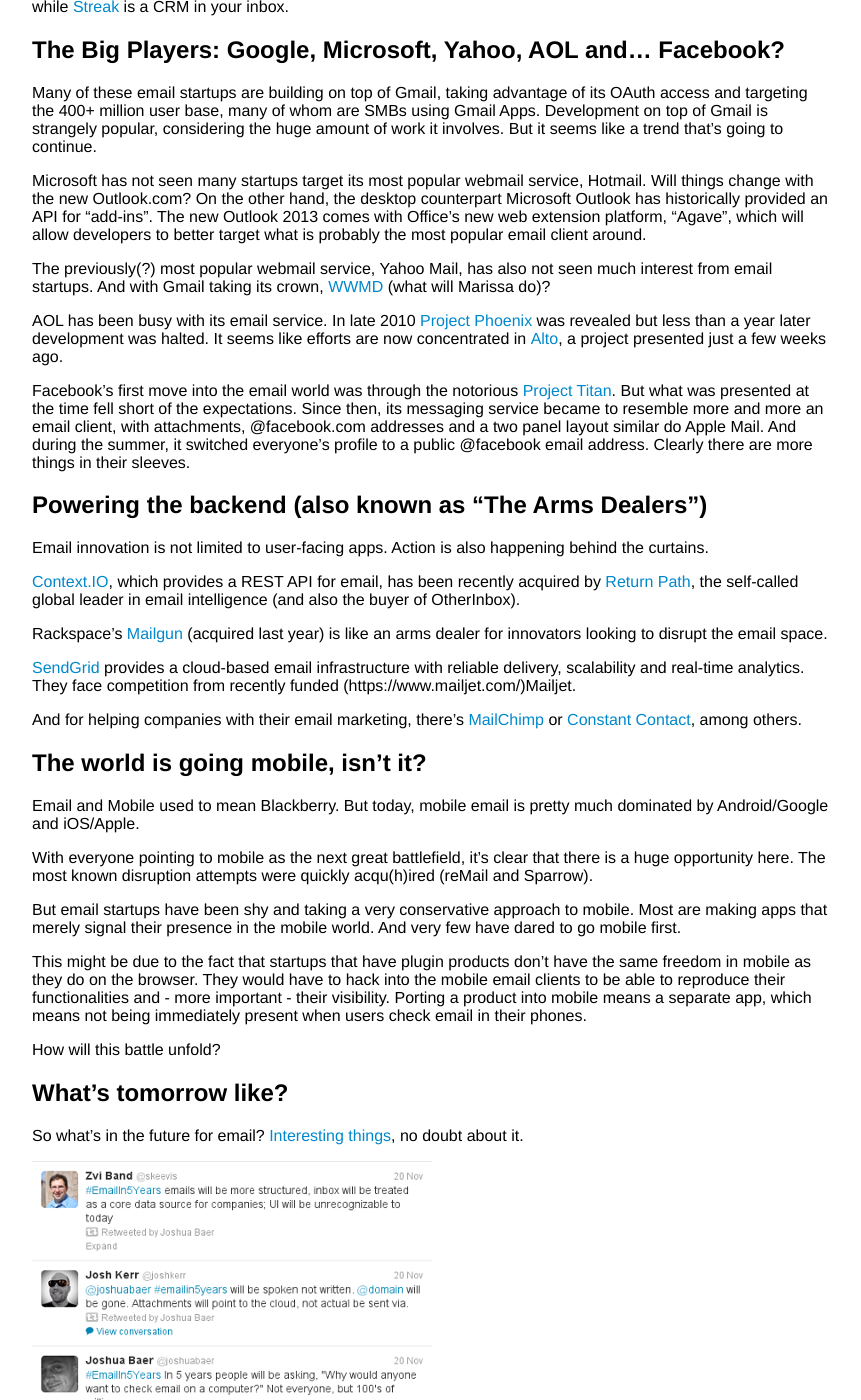
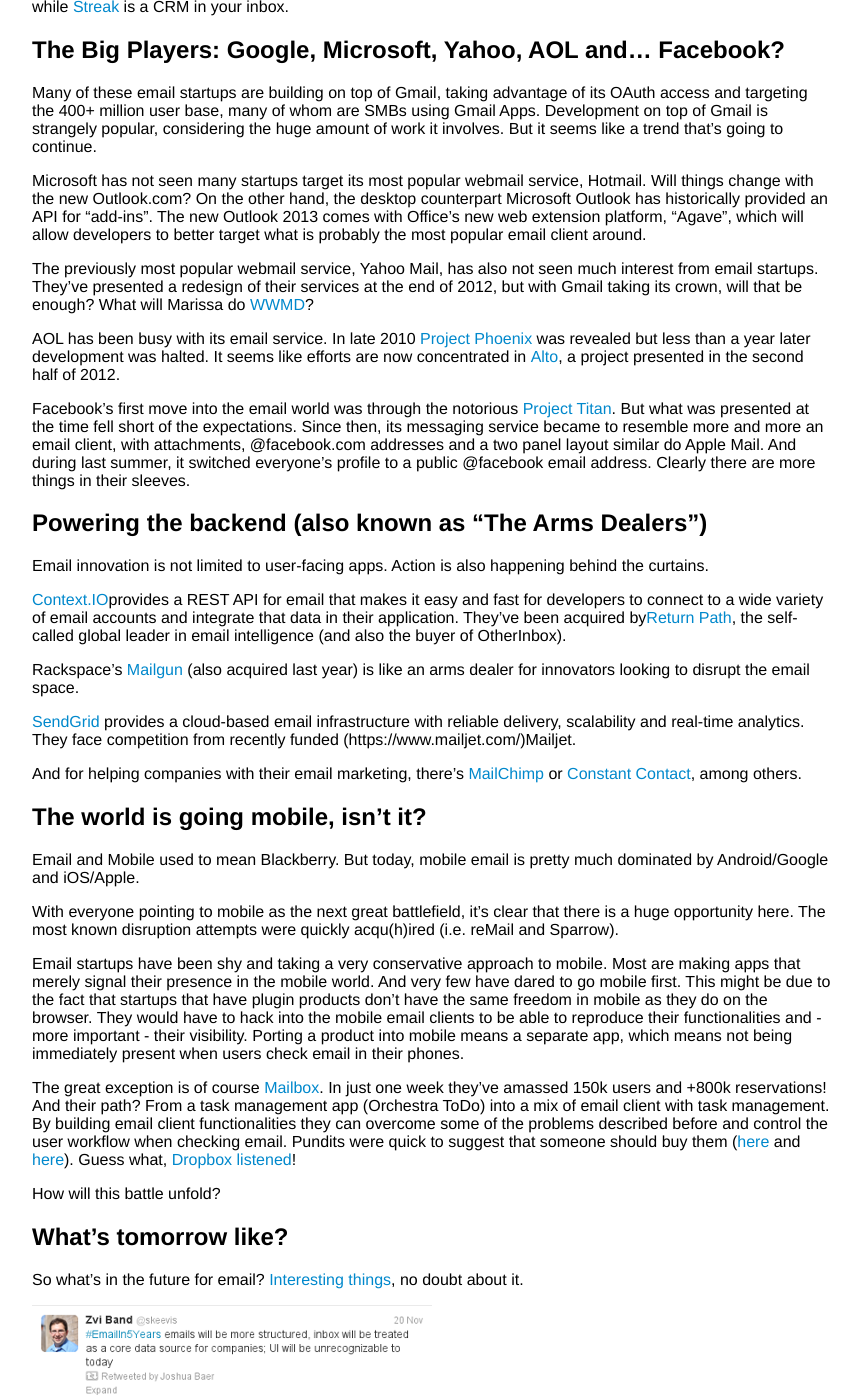
Before and after one commit to ttasterisco/ttasterisco.github.com, a Jekyll site: the page built from _posts/2012-11-17-the-current-state-of-the-email-ecosystem.md, in a window 1280 px wide and 1400 px high, scrolled down 2076 px. Shown: the whole window, without its empty margins (208-1069 px from the left). Built offline with Jekyll 4.4.1, drawn with Linux system fonts in a browser that asks for light colours; some of the changed text lies outside the part shown.

Commit message:
updated with mailbox acquisition

```diff
--- a/_posts/2012-11-17-the-current-state-of-the-email-ecosystem.md
+++ b/_posts/2012-11-17-the-current-state-of-the-email-ecosystem.md
@@ -7,13 +7,13 @@
 ================
 
 
-## ["Email, to me, is the most important app I use"](https://www.youtube.com/watch?feature=player_detailpage&amp;v=3LEXae1j6EY#t=1873s "Email, to me, is the most important app I use")
+## ["email, to me, is the most important app I use"](https://www.youtube.com/watch?feature=player_detailpage&amp;v=3LEXae1j6EY#t=1873s "email, to me, is the most important app I use")
 
 <iframe width="640" height="385" src="http://www.youtube.com/embed/3LEXae1j6EY?rel=0" frameborder="0"> </iframe>
-Someone said this in 1997, but it could’ve well been in 2012. Email has become a central element in our digital lives. Despite all the reports of email’s demise, we’ll see how startups and old dogs are reinventing this field.
+Someone said this in 1997, but it could’ve well been in 2013. Email has become a central element in our digital lives. Despite all the reports of email’s demise, we’ll see how startups and old dogs are pushing the envelope.
 
 ## It’s getting hot in here
-Email startups became cool around 2007, when [Xobni](https://www.xobni.com/) kicked off a mini-revolution. Its Outlook extension quickly garnered a large user base which attracted Microsoft’s attention and even a rejected acquisition offer.
+Email startups became cool around 2007, when [Xobni](https://www.xobni.com/) kicked off a mini-revolution. Its Outlook extension quickly garnered a large user base which attracted Bill Gates and Microsoft’s attention and a rumored (rejected) acquisition offer.
 Since then, several email startups have popped up and got the tech world’s headlines with their products and/or acquisitions. Yahoo bought [xoopit](http://www.crunchbase.com/company/xoopit) (a social networking service based around email) in 2009, [reMail](http://www.remail.com/) (email search for iPhone) got picked up by Google in early 2010 while [Rapportive](http://rapportive.com/) (rich contact profiles inside Gmail) was acquired by Linkedin just this year. And just recently, [PowerInbox](http://powerinbox.com/) and [ActivePath](http://www.activepath.com/) decided to join forces to enrich your email content.
 
 And you know things are heating when you start having conferences. [Inbox Love](http://inboxlove.com/) had its 2nd edition last year featuring a big number of startups side by side with the established players.
@@ -35,7 +35,7 @@
 Ufff! And it’s not just startups! Concepts like [Persona](http://personamail.info/) or [Reinventing Email](http://www.reinventingemail.com/) are being thrown around and getting a lot of attention (just look at the number of comments in HN).
 
 ### new EmailClient()
-Creating something totally new is not only more ambitious but also more risky. The most notorious ones have been shut down. [Sparrow](http://www.sparrowmailapp.com/) was acquired by Google. [Fluent](http://fluent.io/) mysteriously closed during the Summer. And even [Thunderbird](http://techcrunch.com/2012/07/06/so-thats-it-for-thunderbird/) is getting <i>downsized</i> by Mozilla.
+Creating something totally new is not only more ambitious but also more risky. The most notorious ones have been shut down. [Sparrow](http://www.sparrowmailapp.com/) was acquired by Google. [Fluent](http://fluent.io/) mysteriously closed during the Summer. And even [Thunderbird](http://techcrunch.com/2012/07/06/so-thats-it-for-thunderbird/) is getting *downsized* by Mozilla.
 
 But that doesn’t mean others are not going to keep fighting. [Postbox](http://www.postbox-inc.com/)’s desktop app for Gmail/Mac OS X has received rave reviews. [Riparian Data](http://ripariandata.com/)’s work with big data appears to be very promising. And [Mail Pilot](http://www.mailpilot.co/) had a successful kickstarter project with its mission to reimagine email.
 
@@ -62,18 +62,18 @@
 
 Microsoft has not seen many startups target its most popular webmail service, Hotmail. Will things change with the new Outlook.com? On the other hand, the desktop counterpart Microsoft Outlook has historically provided an API for “add-ins”. The new Outlook 2013 comes with Office’s new web extension platform, “Agave”, which will allow developers to better target what is probably the most popular email client around.
 
-The previously(?) most popular webmail service, Yahoo Mail, has also not seen much interest from email startups. And with Gmail taking its crown, [WWMD](http://online.wsj.com/article/SB10000872396390443517104577575420060344832.html?mod=WSJ_Tech_LEADTop) (what will Marissa do)?
+The previously most popular webmail service, Yahoo Mail, has also not seen much interest from email startups. They’ve presented a redesign of their services at the end of 2012, but with Gmail taking its crown, will that be enough? What will Marissa do [WWMD](http://online.wsj.com/article/SB10000872396390443517104577575420060344832.html?mod=WSJ_Tech_LEADTop)?
 
-AOL has been busy with its email service. In late 2010 [Project Phoenix](http://phoenix.aol.com/) was revealed but less than a year later development was halted. It seems like efforts are now concentrated in [Alto](http://www.altomail.com/), a project presented just a few weeks ago.
+AOL has been busy with its email service. In late 2010 [Project Phoenix](http://phoenix.aol.com/) was revealed but less than a year later development was halted. It seems like efforts are now concentrated in [Alto](http://www.altomail.com/), a project presented in the second half of 2012.
 
-Facebook’s first move into the email world was through the notorious [Project Titan](http://techcrunch.com/2010/02/05/facebooks-project-titan-a-full-featured-webmail-product/). But what was presented at the time fell short of the expectations. Since then, its messaging service became to resemble more and more an email client, with attachments, @facebook.com addresses and a two panel layout similar do Apple Mail. And during the summer, it switched everyone’s profile to a public @facebook email address. Clearly there are more things in their sleeves.
+Facebook’s first move into the email world was through the notorious [Project Titan](http://techcrunch.com/2010/02/05/facebooks-project-titan-a-full-featured-webmail-product/). But what was presented at the time fell short of the expectations. Since then, its messaging service became to resemble more and more an email client, with attachments, @facebook.com addresses and a two panel layout similar do Apple Mail. And during last summer, it switched everyone’s profile to a public @facebook email address. Clearly there are more things in their sleeves.
 
 ## Powering the backend (also known as “The Arms Dealers”)
 Email innovation is not limited to user-facing apps. Action is also happening behind the curtains.
 
-[Context.IO](http://context.io/), which provides a REST API for email, has been recently acquired by [Return Path](http://www.returnpath.com/), the self-called global leader in email intelligence (and also the buyer of OtherInbox).
+[Context.IO](http://context.io/)provides a REST API for email that makes it easy and fast for developers to connect to a wide variety of email accounts and integrate that data in their application. They've been acquired by[Return Path](http://www.returnpath.com/), the self-called global leader in email intelligence (and also the buyer of OtherInbox).
 
-Rackspace’s [Mailgun](http://www.mailgun.com/) (acquired last year) is like an arms dealer for innovators looking to disrupt the email space.
+Rackspace’s [Mailgun](http://www.mailgun.com/) (also acquired last year) is like an arms dealer for innovators looking to disrupt the email space.
 
 [SendGrid](http://sendgrid.com/) provides a cloud-based email infrastructure with reliable delivery, scalability and real-time analytics. They face competition from recently funded (https://www.mailjet.com/)Mailjet.
 
@@ -82,11 +82,11 @@
 ## The world is going mobile, isn’t it?
 Email and Mobile used to mean Blackberry. But today, mobile email is pretty much dominated by Android/Google and iOS/Apple.
 
-With everyone pointing to mobile as the next great battlefield, it’s clear that there is a huge opportunity here. The most known disruption attempts were quickly acqu(h)ired (reMail and Sparrow).
+With everyone pointing to mobile as the next great battlefield, it’s clear that there is a huge opportunity here. The most known disruption attempts were quickly acqu(h)ired (i.e. reMail and Sparrow).
 
-But email startups have been shy and taking a very conservative approach to mobile. Most are making apps that merely signal their presence in the mobile world. And very few have dared to go mobile first.
+Email startups have been shy and taking a very conservative approach to mobile. Most are making apps that merely signal their presence in the mobile world. And very few have dared to go mobile first. This might be due to the fact that startups that have plugin products don’t have the same freedom in mobile as they do on the browser. They would have to hack into the mobile email clients to be able to reproduce their functionalities and - more important - their visibility. Porting a product into mobile means a separate app, which means not being immediately present when users check email in their phones.
 
-This might be due to the fact that startups that have plugin products don’t have the same freedom in mobile as they do on the browser. They would have to hack into the mobile email clients to be able to reproduce their functionalities and - more important - their visibility. Porting a product into mobile means a separate app, which means not being immediately present when users check email in their phones.
+The great exception is of course [Mailbox](http://mailboxapp.com). In just one week they’ve amassed 150k users and +800k reservations! And their path? From a task management app (Orchestra ToDo) into a mix of email client with task management. By building email client functionalities they can overcome some of the problems described before and control the user workflow when checking email. Pundits were quick to suggest that someone should buy them ([here](http://www.businessinsider.com/marissa-mayer-yahoo-mail-2013-2) and [here](http://www.forbes.com/sites/anthonykosner/2013/02/17/mailbox-app-revolutionizes-gmail-productivity-will-google-or-apple-buy-it/)). Guess what, [Dropbox listened](http://gigaom.com/2013/03/15/how-much-did-dropbox-pay-for-mailbox/)!
 
 How will this battle unfold?
 
@@ -95,3 +95,5 @@
 
 <img src="/resources/2012-11-17-the-current-state-of-the-email-ecosystem/tweets1.png" />
 <img src="/resources/2012-11-17-the-current-state-of-the-email-ecosystem/tweets2.png" />
+
+The end.
```
